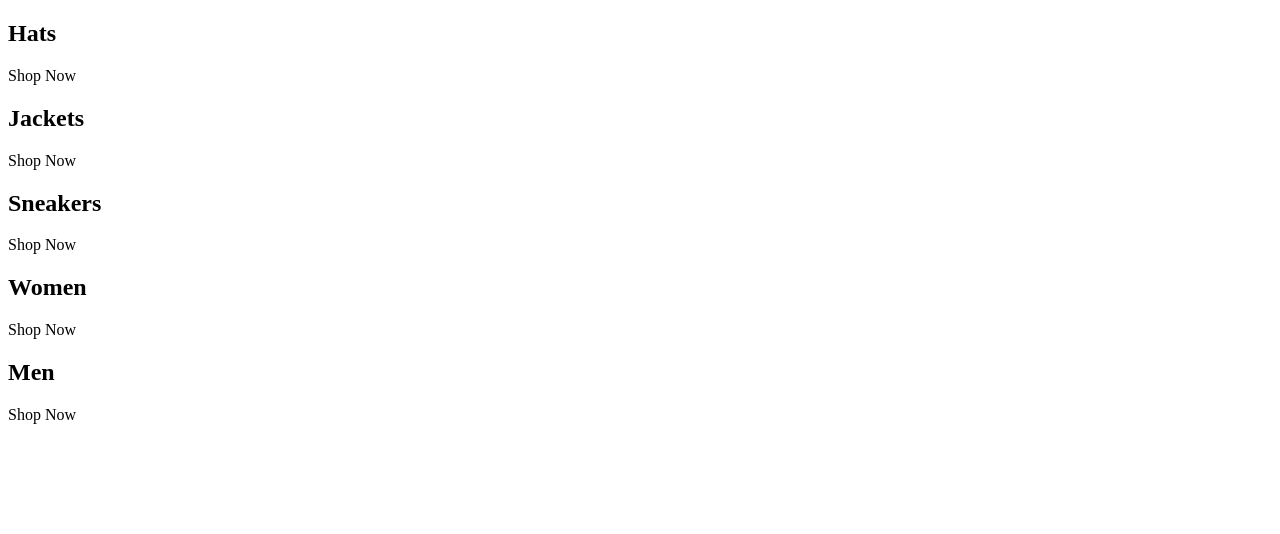
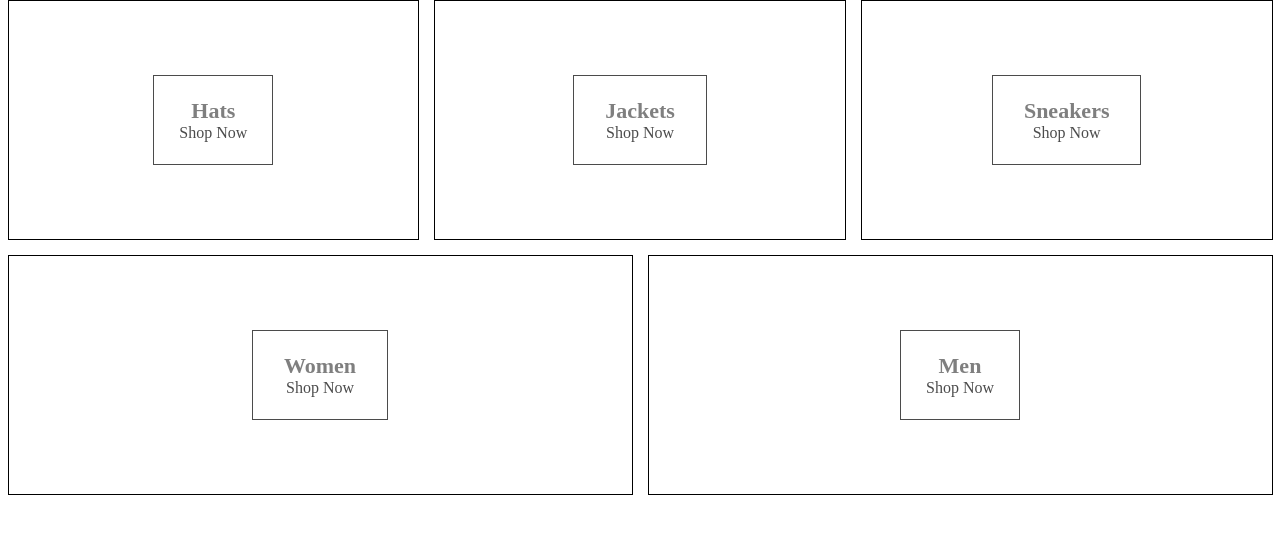
Before and after one commit to amrelskhawy/Crown-Shop-App, a React (Create React App) app: page / in a window 1280 px wide. Shown: the top 534 px of the page. Built offline with nearby package versions, Linux system fonts and the light colour scheme.

Commit message:
developing main page

```diff
--- a/package.json
+++ b/package.json
@@ -11,6 +11,7 @@
     "react-icons": "^4.4.0",
     "react-router-dom": "^6.3.0",
     "react-scripts": "5.0.1",
+    "sass": "^1.53.0",
     "web-vitals": "^2.1.4"
   },
   "scripts": {
--- a/src/App.js
+++ b/src/App.js
@@ -1,42 +1,8 @@
+import { Categories } from "./Components/Categories";
+
 const App = () => {
     return (
-        <div className="categories-conainer">
-        <div>
-            { /** Img */}
-            <div className="category-body-container">
-                <h2>Hats</h2>
-                <p>Shop Now</p>
-            </div>
-        </div>
-        <div>
-            { /** Img */}
-            <div className="category-body-container">
-                <h2>Jackets</h2>
-                <p>Shop Now</p>
-            </div>
-        </div>
-        <div>
-            { /** Img */}
-            <div className="category-body-container">
-                <h2>Sneakers</h2>
-                <p>Shop Now</p>
-            </div>
-        </div>
-        <div>
-            { /** Img */}
-            <div className="category-body-container">
-                <h2>Women</h2>
-                <p>Shop Now</p>
-            </div>
-        </div>
-        <div>
-            { /** Img */}
-            <div className="category-body-container">
-                <h2>Men</h2>
-                <p>Shop Now</p>
-            </div>
-        </div>
-        </div>
+        <Categories />
     );
 };
 
--- /dev/null
+++ b/src/Components/Categories.jsx
@@ -0,0 +1,17 @@
+import React from "react";
+import { categories } from "../data";
+import './categories.styles.scss'
+
+export const Categories = () => {
+    return <div className="categories-container">
+            {categories.map(({ title, id, img }) => (
+                <div key={id} className="category-container">
+                    <div className="background-image" />
+                    <div className="category-body-container">
+                        <h2>{title}</h2>
+                        <p>Shop Now</p>
+                    </div>
+                </div>
+            ))}
+        </div>;
+};
--- /dev/null
+++ b/src/Components/categories.styles.scss
@@ -0,0 +1,77 @@
+@use "../global.scss";
+
+.categories-container {
+    width: 100%;
+    display: flex;
+    flex-wrap: wrap;
+    justify-content: space-between;
+}
+
+.category-container {
+    min-width: 30%;
+    height: 240px;
+    flex: 1 1 auto;
+    display: flex;
+    align-items: center;
+    justify-content: center;
+    border: 1px solid black;
+    margin: 0 7.5px 15px;
+    overflow: hidden;
+
+    &:hover {
+        cursor: pointer;
+
+        & .background-image {
+            transform: scale(1.1);
+            transition: transform 6s cubic-bezier(0.25, 0.45, 0.45, 0.95);
+        }
+
+        & .category-body-container {
+            opacity: 0.9;
+        }
+    }
+
+    &.large {
+        height: 380px;
+    }
+
+    &:first-child {
+        margin-right: 7.5px;
+    }
+
+    &:last-child {
+        margin-left: 7.5px;
+    }
+
+    .background-image {
+        width: 100%;
+        height: 100%;
+        background-size: cover;
+        background-position: center;
+    }
+
+    .category-body-container {
+        height: 90px;
+        padding: 0 25px;
+        display: flex;
+        flex-direction: column;
+        align-items: center;
+        justify-content: center;
+        border: 1px solid black;
+        background-color: white;
+        opacity: 0.7;
+        position: absolute;
+
+        h2 {
+            font-weight: bold;
+            margin: 0 6px 0;
+            font-size: 22px;
+            color: #4a4a4a;
+        }
+
+        p {
+            font-weight: lighter;
+            font-size: 16px;
+        }
+    }
+}
--- /dev/null
+++ b/src/data.js
@@ -0,0 +1,16 @@
+export const categories = [
+    {
+        id: 1,
+        title: "Hats",
+        img: "",
+    },
+
+    {
+        id: 2,
+        img: "",
+        title: "Jackets",
+    },
+    { id: 3, img: "", title: "Sneakers" },
+    { id: 4, img: "", title: "Women" },
+    { id: 5, img: "", title: "Men" },
+];
--- /dev/null
+++ b/src/global.scss
@@ -0,0 +1,12 @@
+* {
+    box-sizing: border-box;
+    margin: 0;
+    padding: 0;
+}
+
+// Vars
+$main-color : #000;
+
+ul {
+    list-style-type: none;
+}
```
Also changed, not shown: 1 other file (tests, documents, lock files or other folders).
